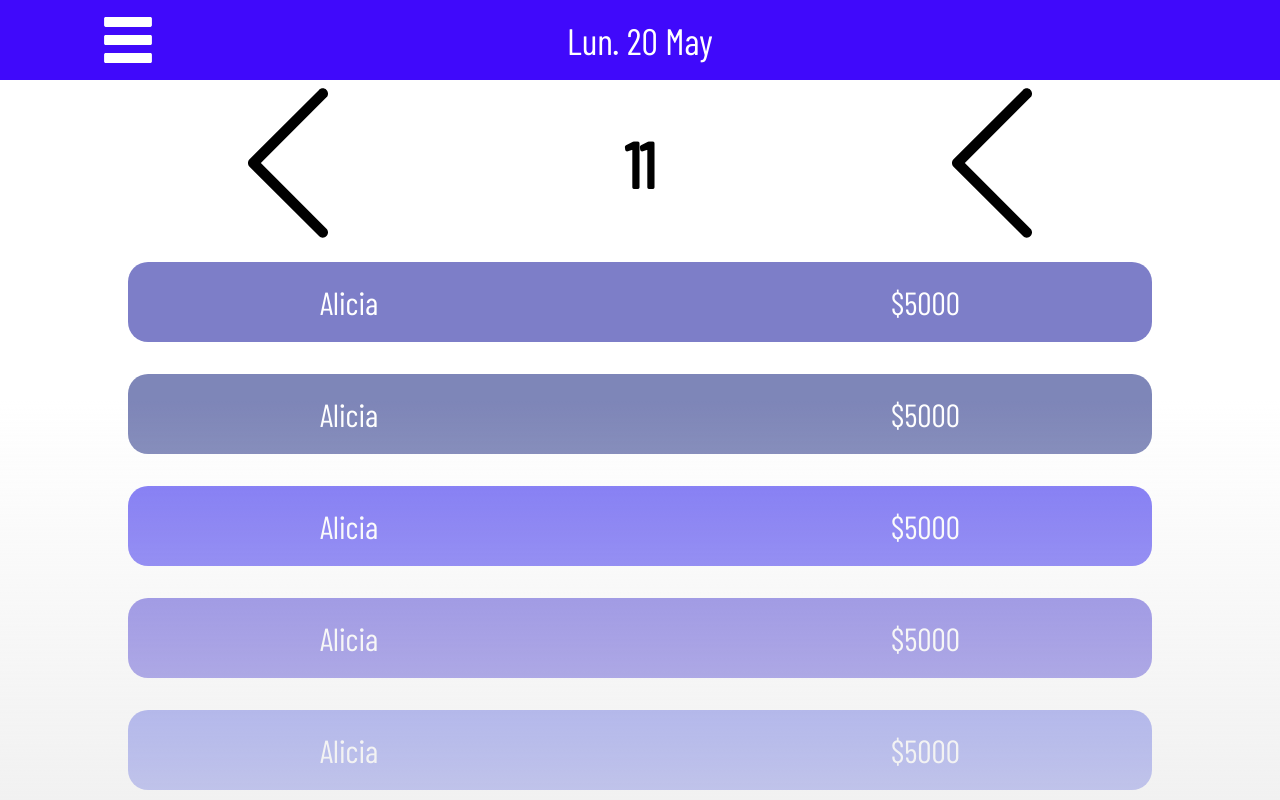
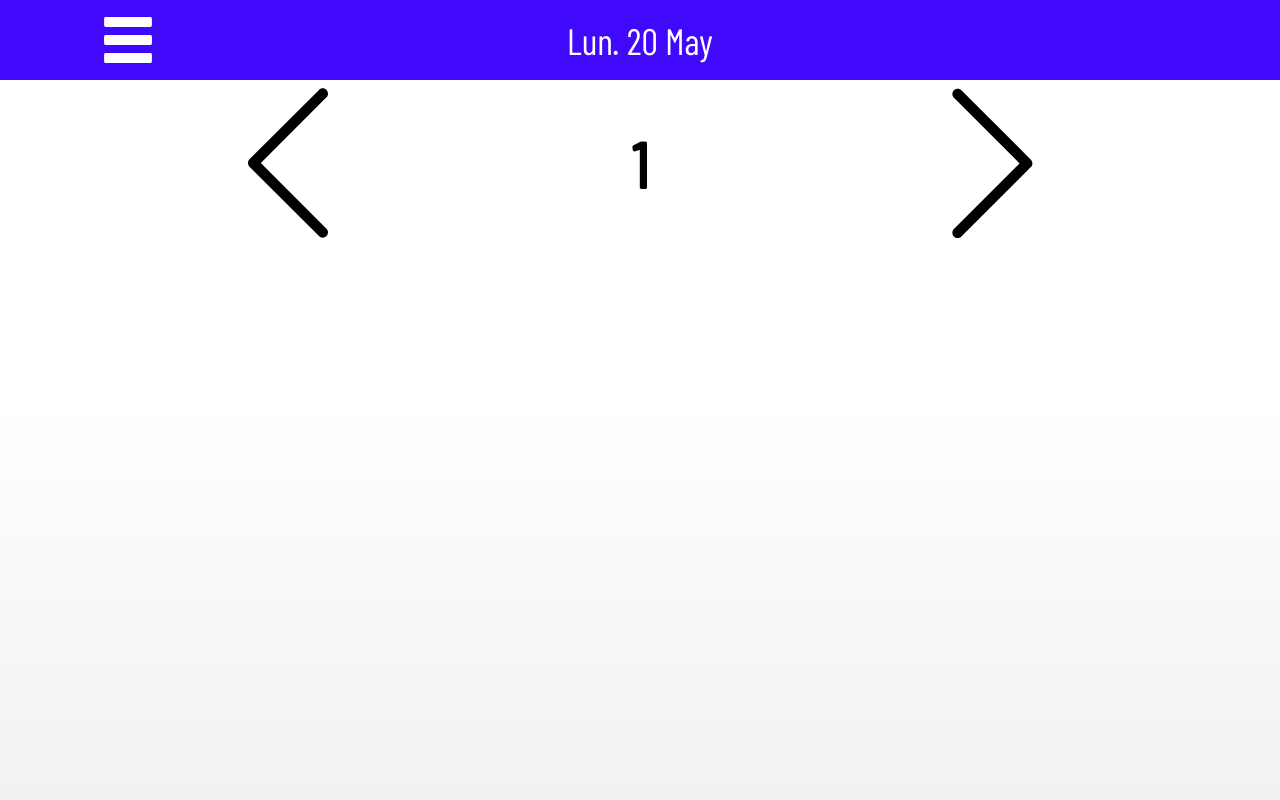
Before and after one commit to MartinMelo97/AppPrestamos, a React (Create React App) app: page /general/hoy in a window 1280 px wide. Shown: the top 800 px of the page. Built offline with nearby package versions, Linux system fonts and the light colour scheme.

Commit message:
rotate arrow

```diff
--- a/src/components/general/today/Today.jsx
+++ b/src/components/general/today/Today.jsx
@@ -7,109 +7,10 @@ class Today extends Component {
         super(props)
         this.state = {
             customers:[
-                {
-                    name: "Alicia",
-                    total: 5000
-                },
-                {
-                    name: "Alicia",
-                    total: 5000
-                },
-                {
-                    name: "Alicia",
-                    total: 5000
-                },
-                {
-                    name: "Alicia",
-                    total: 5000
-                },
-                {
-                    name: "Alicia",
-                    total: 5000
-                },
-                {
-                    name: "Alicia",
-                    total: 5000
-                },
-                {
-                    name: "Alicia",
-                    total: 5000
-                },
-                {
-                    name: "Alicia",
-                    total: 5000
-                },
-                {
-                    name: "Alicia",
-                    total: 5000
-                },
-                {
-                    name: "Alicia",
-                    total: 5000
-                },
-                {
-                    name: "Alicia",
-                    total: 5000
-                },
-                {
-                    name: "Alicia",
-                    total: 5000
-                },
-                {
-                    name: "Alicia",
-                    total: 5000
-                },
-                {
-                    name: "Alicia",
-                    total: 5000
-                },
-                {
-                    name: "Alicia",
-                    total: 5000
-                },
-                {
-                    name: "Alicia",
-                    total: 5000
-                },
-                {
-                    name: "Alicia",
-                    total: 5000
-                },
-                {
-                    name: "Alicia",
-                    total: 5000
-                },
-                {
-                    name: "Alicia",
-                    total: 5000
-                },
-                {
-                    name: "Alicia",
-                    total: 5000
-                },
-                {
-                    name: "Alicia",
-                    total: 5000
-                },
-                {
-                    name: "Alicia",
-                    total: 5000
-                },
-                {
-                    name: "Alicia",
-                    total: 5000
-                },
-                {
-                    name: "Alicia",
-                    total: 5000
-                },
-                {
-                    name: "Alicia",
-                    total: 5000
-                },
+
             ],
             blues:[],
-            day: 11,
+            day: 1,
             actualDay: null
         }
     }
--- a/src/components/general/today/today.scss
+++ b/src/components/general/today/today.scss
@@ -21,9 +21,10 @@
                 grid-column: 1/auto;
                 grid-row: 1/auto;
             }
-            &:nth-child(2){
+            &:nth-child(3){
                 grid-column: 3/auto;
                 grid-row: 1/auto;
+                transform: rotate(180deg);
             }
         }
         span{
```
